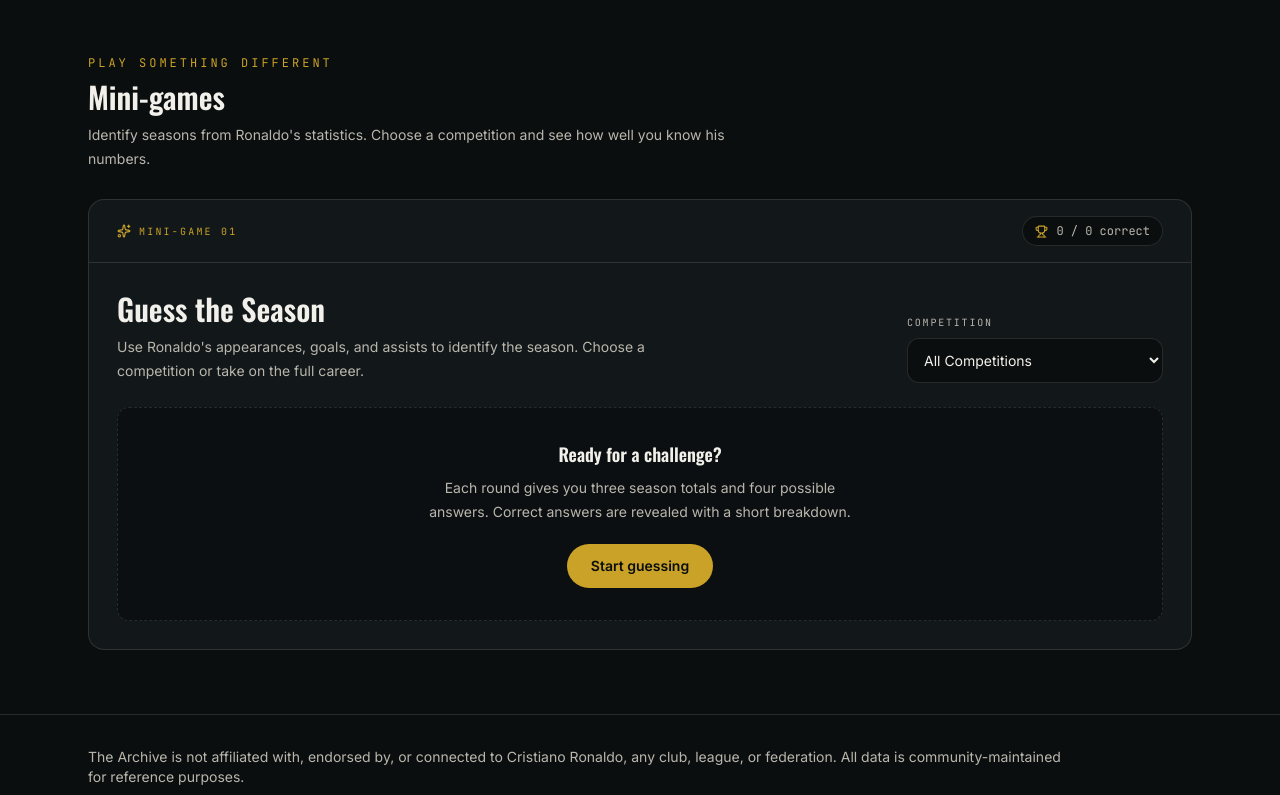
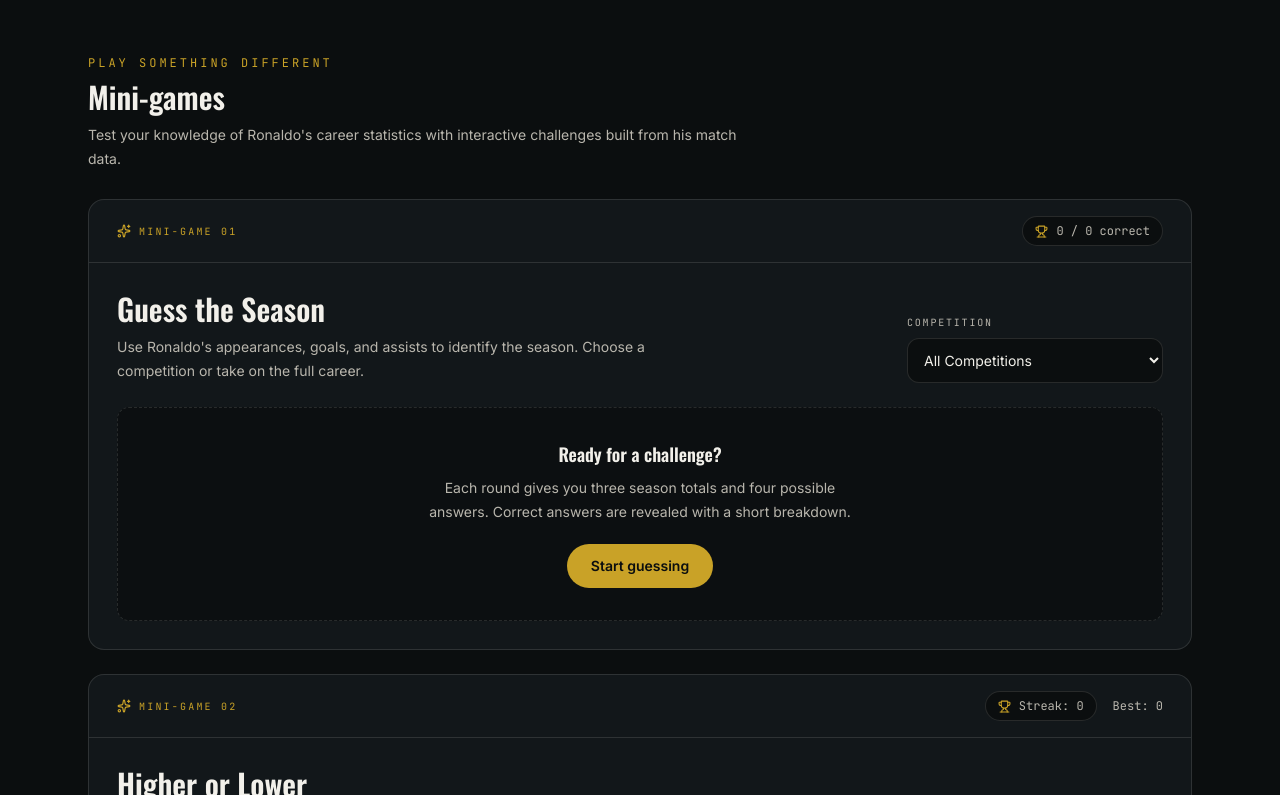
Before and after one commit to ronaldogoatsfc/cr7archive, a Next.js app: page /community in a window 1280 px wide. Shown: the part 1125-1920 px from the top of the page. Built offline with nearby package versions, Linux system fonts and the light colour scheme.

Commit message:
Add higher or lower game to community page

```diff
--- a/app/community/page.js
+++ b/app/community/page.js
@@ -3,6 +3,7 @@ import { ArrowRight, Brain, ChartNoAxesColumn, Trophy } from "lucide-react";
 import quizzes from "@/data/quizzes.json";
 import allMatches from "@/data/all-matches";
 import GuessSeasonGame from "@/components/GuessSeasonGame";
+import HigherLowerGame from "@/components/HigherLowerGame";
 
 export const metadata = {
   title: "Community Quizzes & Games | The Ronaldo Archive",
@@ -27,6 +28,7 @@ function buildSeasonStats(matches) {
         appearances: 0,
         goals: 0,
         assists: 0,
+        minutesPlayed: 0,
       });
     }
 
@@ -34,6 +36,10 @@ function buildSeasonStats(matches) {
     totals.appearances += 1;
     totals.goals += Number(match.goals) || 0;
     totals.assists += Number(match.assists) || 0;
+    const minutes = Number(match.minutesPlayed);
+    if (match.minutesPlayed !== null && match.minutesPlayed !== undefined && Number.isFinite(minutes)) {
+      totals.minutesPlayed += minutes;
+    }
   });
 
   return [...seasons.values()].sort((a, b) => b.season.localeCompare(a.season));
@@ -138,10 +144,13 @@ export default function CommunityPage() {
           <p className="font-mono text-xs uppercase tracking-[0.25em] text-gold">Play something different</p>
           <h2 className="mt-2 font-display text-2xl font-semibold text-paper sm:text-3xl">Mini-games</h2>
           <p className="mt-2 max-w-2xl text-sm leading-6 text-paper-dim">
-            Identify seasons from Ronaldo's statistics. Choose a competition and see how well you know his numbers.
+            Test your knowledge of Ronaldo's career statistics with interactive challenges built from his match data.
           </p>
         </div>
-        <GuessSeasonGame seasonData={seasonData} />
+        <div className="space-y-6">
+          <GuessSeasonGame seasonData={seasonData} />
+          <HigherLowerGame seasonData={buildSeasonStats(allMatches)} />
+        </div>
       </section>
     </div>
   );
```
